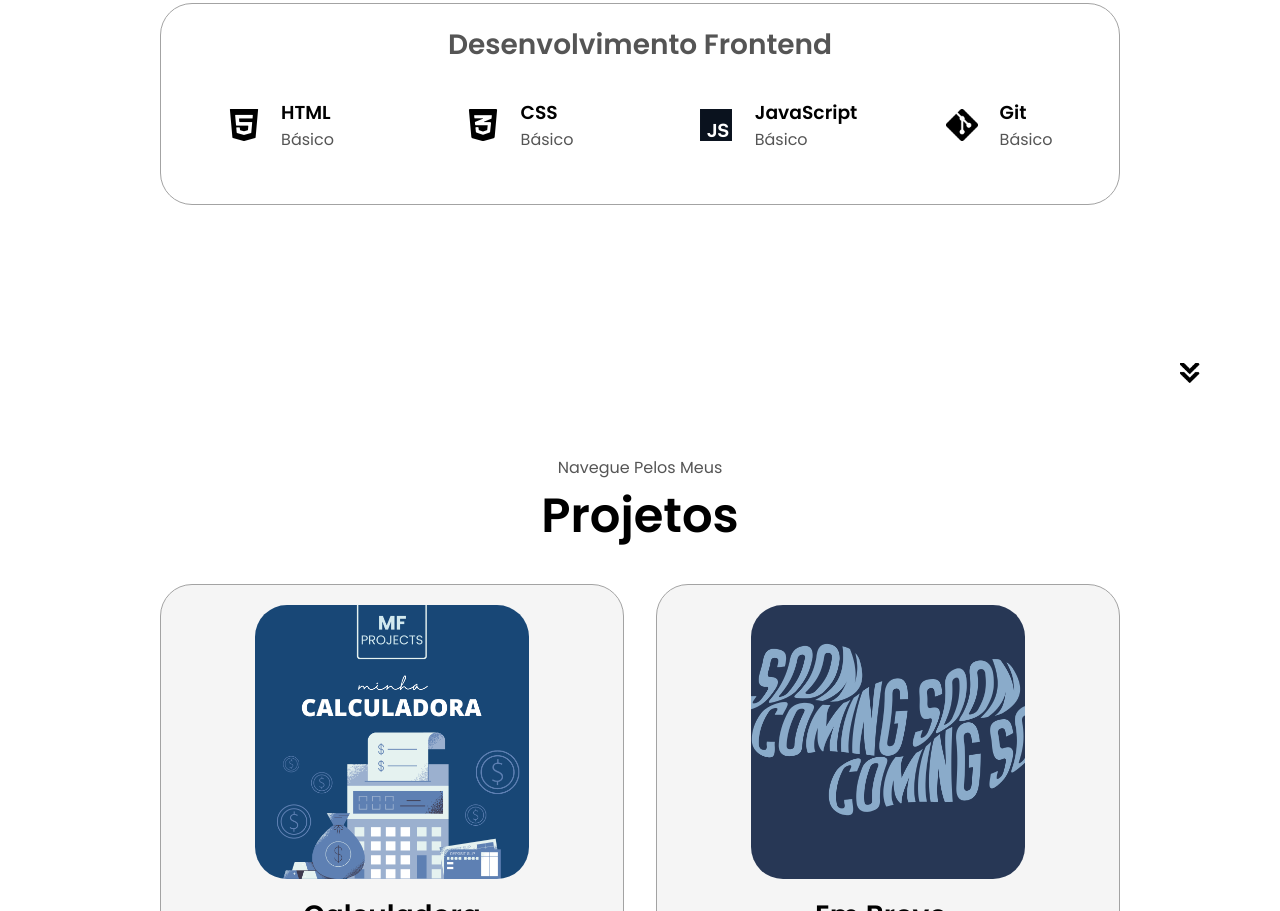
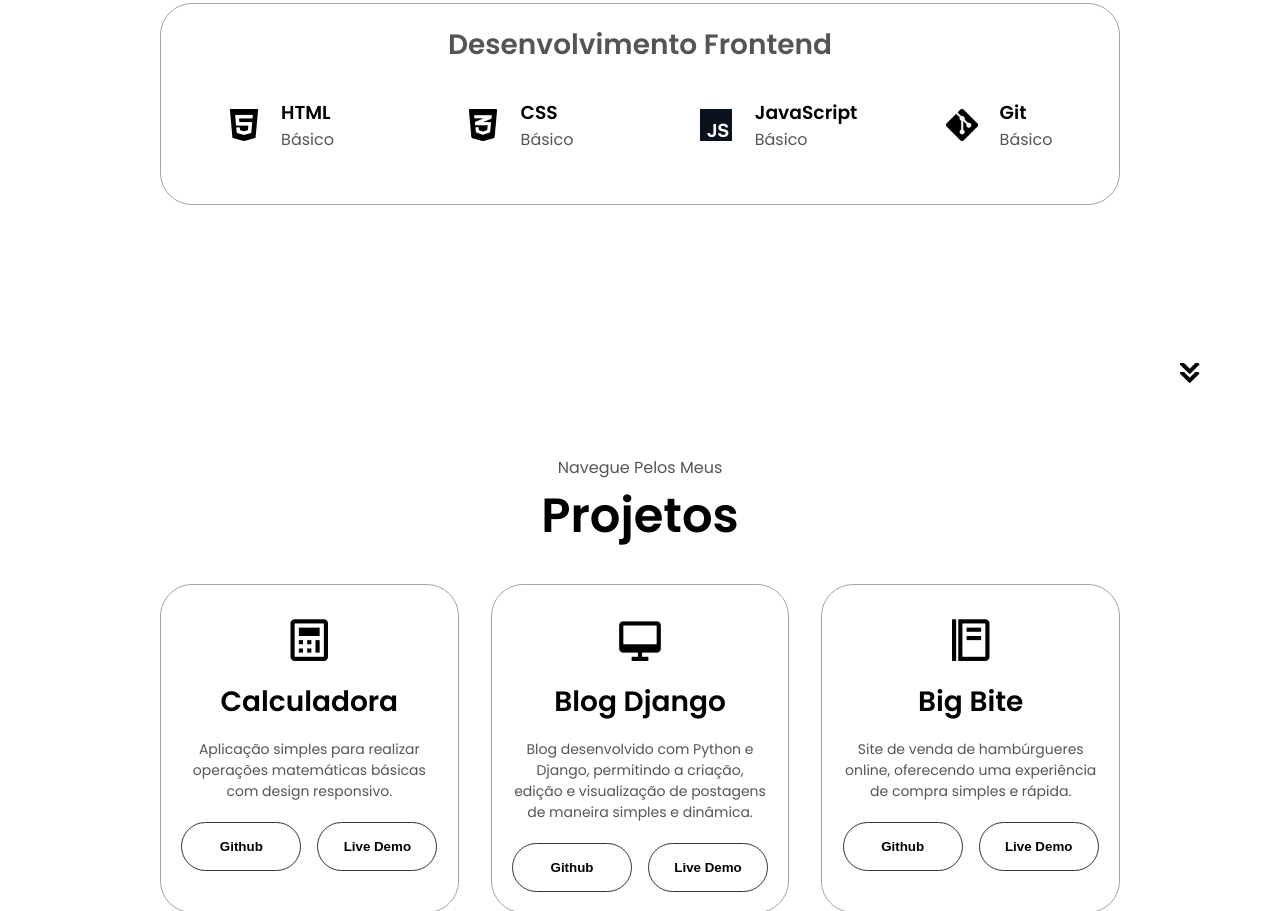
Before and after one commit to mfeeee/my_portfolio, a plain HTML site: page index.html in a window 1280 px wide. Shown: the part 1889-2800 px from the top of the page. Drawn offline with nearby package versions, Linux system fonts and the light colour scheme.

Commit message:
Adição de novos projetos DecimoTerceiro Commit

```diff
--- a/index.html
+++ b/index.html
@@ -6,6 +6,7 @@
     <title>Portfolio | Maria Fernanda </title>
     <link rel="stylesheet" href="styles.css">
     <link rel="stylesheet" href="mediaqueries.css">
+    <link href='https://unpkg.com/boxicons@2.1.4/css/boxicons.min.css' rel='stylesheet'>
     <script src="script.js"></script>
 </head>
 <body>
@@ -117,22 +118,38 @@
             <div class="container_about">
                 <div class="container_details container_color">
                     <div class="container_articles">
-                    <img src="./assets/project1-logo.png" alt="Projeto 1" class="project-img">
+                        <i class='bx bx-calculator'></i>
                     </div>
                     <h2 class="experience-subtitle project-title">Calculadora</h2>
+                    <p class="project-description">Aplicação simples para realizar operações matemáticas básicas com design responsivo.</p>
+
                     <div class="container_button">
                         <button class="button-color1 button" onclick="location.href='https://github.com/mfeeee/mf_calculadora'">Github</button>
                         <button class="button-color1 button" onclick="location.href='https://mfeeee.github.io/mf_calculadora/'">Live Demo</button>
                     </div>
                 </div>
+
                 <div class="container_details container_color">
                     <div class="container_articles">
-                    <img src="./assets/project3-logo.png" alt="Projeto 1" class="project-img">
+                        <i class='bx bx-desktop'></i>
                     </div>
-                <h2 class="experience-subtitle project-title">Em Breve..</h2>
+                    <h2 class="experience-subtitle project-title">Blog Django</h2>
+                    <p class="project-description">Blog desenvolvido com Python e Django, permitindo a criação, edição e visualização de postagens de maneira simples e dinâmica.</p>
                     <div class="container_button">
-                    <button class="button-color1 button">Github</button>
-                    <button class="button-color1 button">Live Demo</button>
+                        <button class="button-color1 button" onclick="location.href='https://github.com/mfeeee/my_django_blog'">Github</button>
+                        <button class="button-color1 button" onclick="location.href='https://mfeeee.pythonanywhere.com'">Live Demo</button>
+                    </div>
+                </div>
+
+                <div class="container_details container_color">
+                    <div class="container_articles">
+                        <i class='bx bx-food-menu'></i>
+                    </div>
+                    <h2 class="experience-subtitle project-title">Big Bite</h2>
+                    <p class="project-description">Site de venda de hambúrgueres online, oferecendo uma experiência de compra simples e rápida.</p>
+                    <div class="container_button">
+                        <button class="button-color1 button" onclick="location.href='https://github.com/mfeeee/big_bite'">Github</button>
+                        <button class="button-color1 button" onclick="location.href='https://github.com/mfeeee/big_bite'">Live Demo</button>
                     </div>
                 </div>
             </div>
@@ -158,7 +175,7 @@
                     </div>
                     <div class="contact-info">
                         <img src="./assets/linkedin.png" alt="Icone Linkedin" class="icon contact-icon">
-                        <p><a href="https://www.linkedin.com/in/maria-fernanda-rodrigues-costa-413616246/" class="contact-link">LinkedIn</a></p>
+                        <p><a href="https://www.linkedin.com/in/www.linkedin.com/in/mfernandacs" class="contact-link">LinkedIn</a></p>
                     </div>
                 </div>
             </div>
--- a/styles.css
+++ b/styles.css
@@ -148,6 +148,7 @@ section {
 .button-color1, .button-color2 {
     border: rgb(53, 53, 53) 1.6px solid;
     background-color: transparent;
+    z-index: 10;
 }
 
 .button-color2 {
@@ -156,7 +157,8 @@ section {
 }
 
 .button-color1:hover {
-    background-color: rgb(53, 53, 53);
+    background-color: rgb(119,144,189);
+    border: rgb(93, 116, 158) 1.6px solid;
     color: white;
     cursor: pointer;
 }
@@ -235,6 +237,7 @@ section {
     justify-content: center;
     flex-direction: column
 }
+
 .container_articles {
     display: flex;
     text-align: initial;
@@ -268,7 +271,7 @@ article .icon {
 }
 
 .container_color {
-    background-color: whitesmoke;
+    background-color: rgb(255, 255, 255);
     border-color: rgb(163, 163, 163);
 }
 
@@ -281,6 +284,16 @@ article .icon {
 .project-title {
     margin: 16px;
     color: black;
+}
+
+.project-description {
+    padding-bottom: 20px;
+    font-size: 14px;
+}
+
+.bx{
+    font-size: 50px;
+    padding-top: 10px;
 }
 
 /* seção contato */
```
Lines whose indentation alone changed are shown as unchanged.
